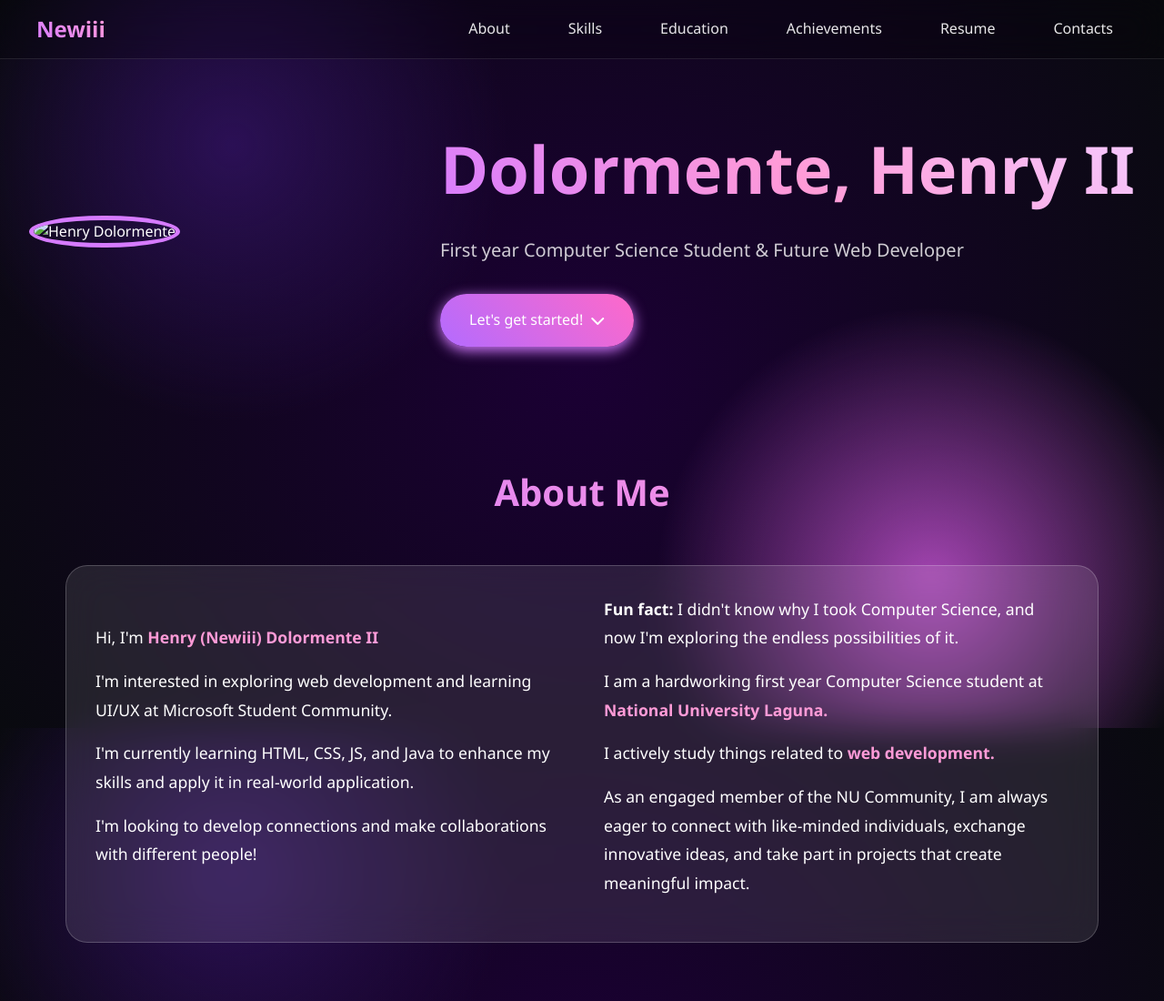
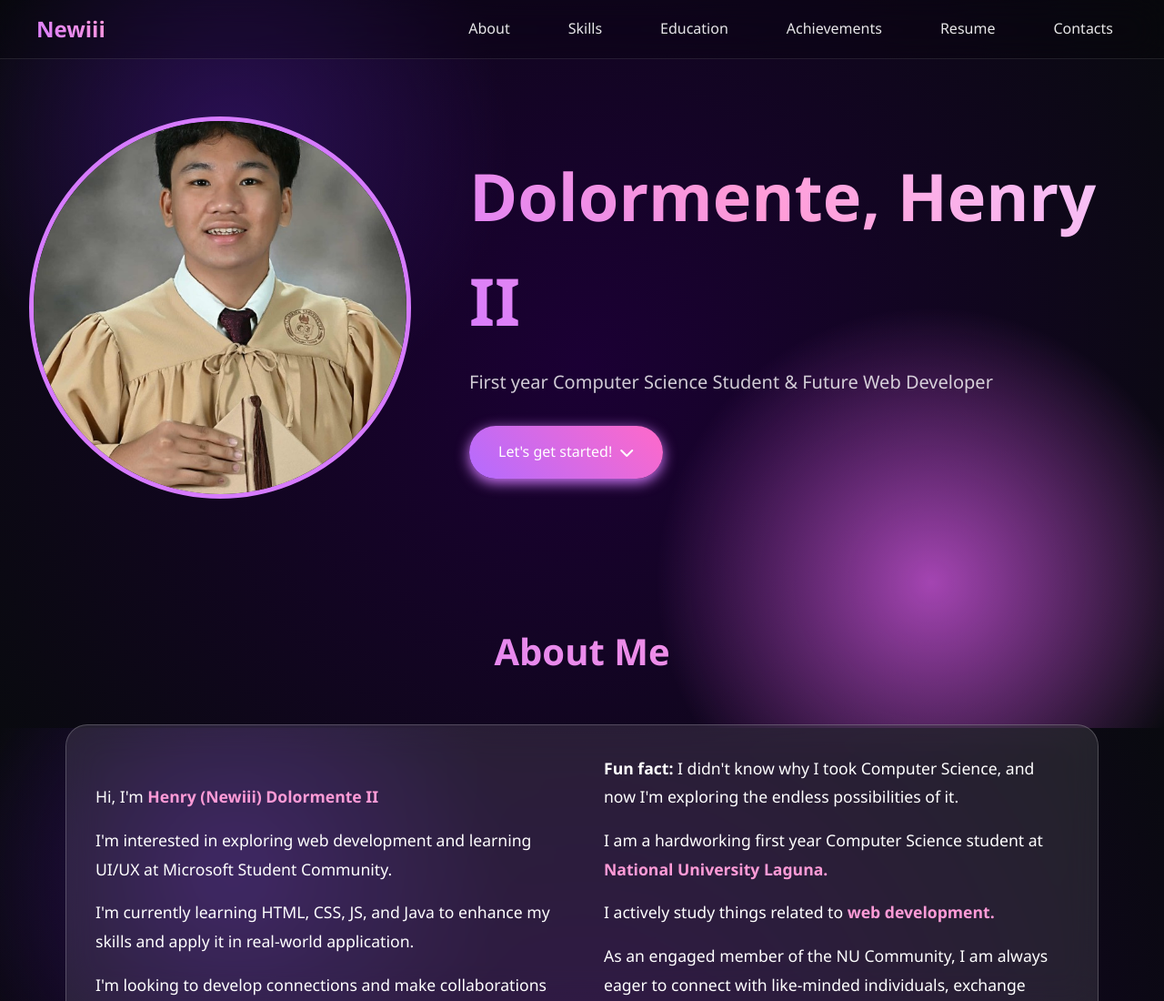
Before and after one commit to CruelCiel/FinalOutputITC, a plain HTML site: page index.html in a window 1280 px wide. Shown: the top 1100 px of the page at 91% size. Drawn offline with Linux system fonts and the light colour scheme; a script that the page names is missing.

Commit message:
Fix image source path in index.html
Updated image source path for hero avatar.

```diff
--- a/index.html
+++ b/index.html
@@ -31,7 +31,7 @@
 <section class="hero">
     <div class="hero-container">
         <div class="hero-avatar">
-            <img src="../assets/img/GraduateCutie.jpg" alt="Henry Dolormente"/>
+            <img src="assets/GraduateCutie.jpg" alt="Henry Dolormente"/>
         </div>
         <div class="hero-text">
             <h1 class="hero-title" href="#top">Dolormente, Henry II</h1>
```
